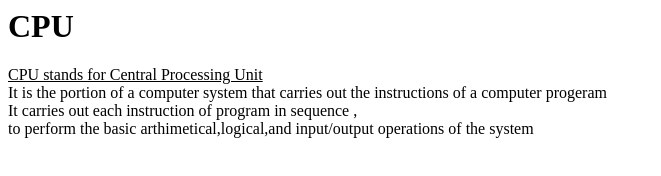
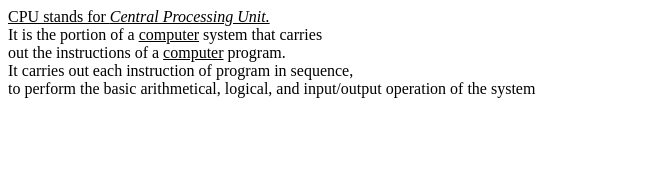
Before and after one commit to iamneo-production/adbedafcccadaeccdfffebaeceaec, a website: page public/index.html in a window 1280 px wide. Shown: the whole page, without its empty margins (0-661 px from the left). Drawn offline with Linux system fonts and the light colour scheme.

Commit message:
Submit-project-save-commit-12/22/2023--8:10:57-PM

```diff
--- a/public/index.html
+++ b/public/index.html
@@ -1,13 +1,13 @@
 <html>
 <head>
-<title> CPU </title>
+<head>
+<title>CPU</title>
 </head>
-<h1> CPU </h1>
 <body>
-<p>
-<u> CPU stands for Central Processing Unit</u>
-<br> It is the portion of a computer system that carries out the instructions of a computer progeram</b>
-<br> It carries out each instruction of program in sequence ,<br> to perform the basic arthimetical,logical,and input/output operations of the system
-</p> </br>
+    <p><u>CPU stands for <i>Central Processing Unit.</i></u><br>
+        It is the portion of a <u>computer</u> system that carries <br>
+        out the instructions of a <u>computer</u> program.<br>
+        It carries out each instruction of program in sequence,<br>
+        to perform the basic arithmetical, logical, and input/output operation of the system <br></p>
 </body>
 </html>
```
